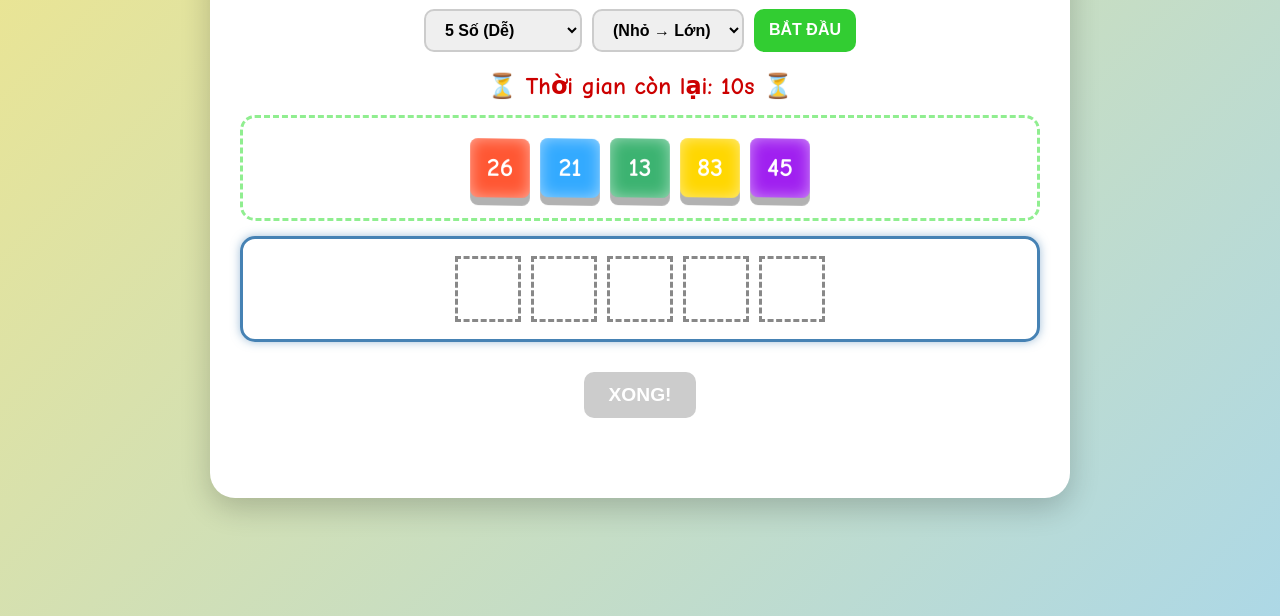
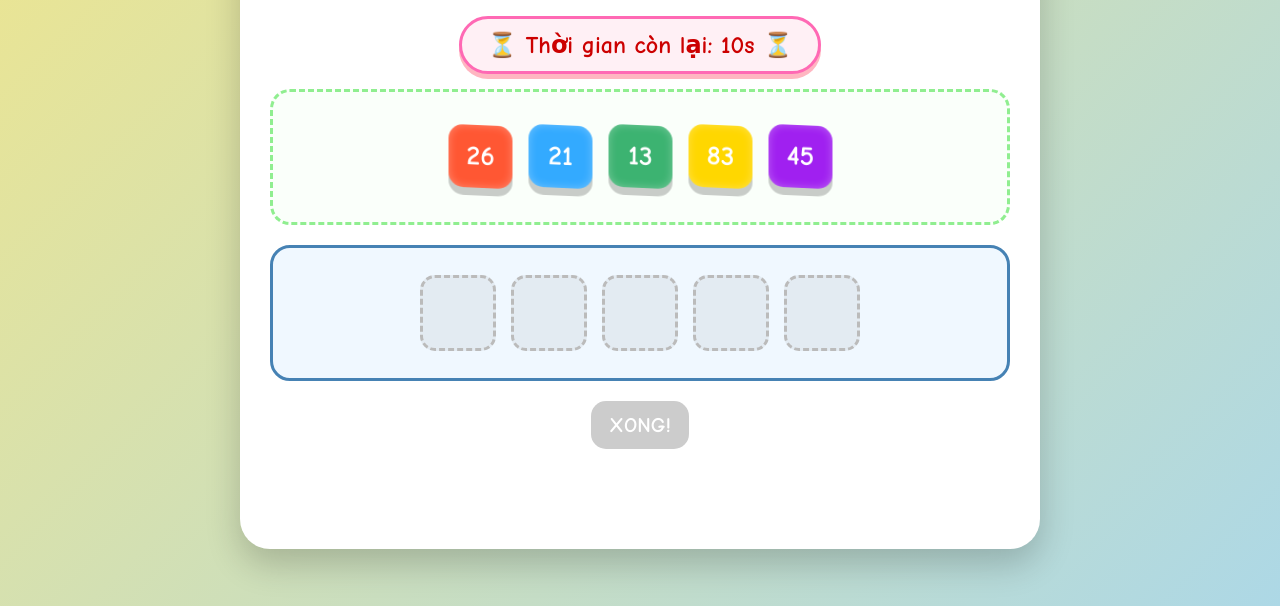
Before and after one commit to taunv/Game_sap_xep_so, a plain HTML site: page index.html in a window 1280 px wide. Shown: the part 224-840 px from the top of the page. Drawn offline with Linux system fonts and the light colour scheme.

```diff
--- a/style_optimized.css
+++ b/style_optimized.css
@@ -6,195 +6,106 @@
     align-items: center;
     min-height: 100vh;
     margin: 0;
-    padding: 20px;
+    padding: 15px;
 }
 
 #game-container {
     background-color: #fff;
-    border-radius: 25px;
-    box-shadow: 0 10px 30px rgba(0, 0, 0, 0.2);
+    border-radius: 30px;
+    box-shadow: 0 15px 35px rgba(0, 0, 0, 0.2);
     padding: 30px;
     max-width: 800px;
-    width: 95%;
+    width: 100%;
     text-align: center;
+    box-sizing: border-box;
 }
 
-h1 {
-    color: #ff69b4;
-    margin-bottom: 25px;
+h1 { color: #ff69b4; margin-bottom: 20px; font-size: 2rem; }
+
+#timer-area {
+    background: #fff0f5;
+    display: inline-block;
+    padding: 12px 25px;
+    border-radius: 50px;
+    border: 3px solid #ff69b4;
+    margin-bottom: 20px;
+    font-size: 1.4em;
+    font-weight: bold;
+    color: #cc0000;
+    box-shadow: 0 5px 0 #ffb6c1;
 }
 
-/* --- Control Area --- */
 #controls-area {
     display: flex;
     justify-content: center;
     gap: 10px;
-    margin-bottom: 20px;
+    margin-bottom: 25px;
     flex-wrap: wrap;
 }
+
 select, button {
-    padding: 10px 15px;
-    border-radius: 10px;
-    border: 2px solid #ccc;
+    padding: 12px 18px;
+    border-radius: 15px;
+    border: 2px solid #ddd;
     font-size: 16px;
     cursor: pointer;
     font-weight: bold;
-}
-#startButton {
-    background-color: #32cd32;
-    color: white;
-    border: none;
-    transition: transform 0.2s;
-}
-#startButton:hover {
-    transform: translateY(-2px);
-}
-#checkButton {
-    background-color: #00bfff;
-    color: white;
-    border: none;
-    font-size: 1.2em;
-    padding: 12px 25px;
-    margin-top: 15px;
-    transition: transform 0.2s;
-}
-#checkButton:hover:not(:disabled) {
-    transform: scale(1.05);
-}
-#checkButton:disabled {
-    background-color: #ccc;
-    cursor: not-allowed;
+    font-family: inherit;
 }
 
-/* --- Khu vực chứa số --- */
+#startButton { background: #32cd32; color: white; border: none; box-shadow: 0 5px 0 #228b22; }
+#checkButton { background: #00bfff; color: white; border: none; font-size: 1.3em; box-shadow: 0 6px 0 #008b8b; }
+#muteButton { background: #ff9800; color: white; border: none; box-shadow: 0 5px 0 #e68a00; }
+
+button:disabled { background: #ccc !important; box-shadow: none !important; transform: none !important; cursor: not-allowed; }
+button:active { transform: translateY(3px); box-shadow: none; }
+
 .number-container {
-    min-height: 70px;
+    min-height: 90px;
     border: 3px dashed #90ee90;
-    border-radius: 15px;
-    padding: 15px;
-    margin-bottom: 15px;
+    border-radius: 20px;
+    padding: 20px;
+    margin-bottom: 20px;
     display: flex;
     justify-content: center;
     flex-wrap: wrap;
     align-items: center;
-    gap: 10px;
-}
-#sorted-container {
-    border: 3px solid #4682b4;
-    box-shadow: 0 0 10px rgba(70, 130, 180, 0.5);
+    gap: 15px;
+    background-color: #fafffa;
 }
 
-/* --- Khối số (3D Cube) --- */
+#sorted-container { border: 3px solid #4682b4; background-color: #f0f8ff; }
+
 .number-block {
-    width: 60px;
-    height: 60px;
-    line-height: 60px;
-    font-size: 26px;
-    font-weight: 900;
-    color: white;
-    border-radius: 8px;
-    cursor: pointer;
-
-    /* Thiết lập hiệu ứng chuyển động */
-    transition: all 0.5s cubic-bezier(0.68, -0.55, 0.265, 1.55);
-
-    /* Hiệu ứng 3D đẹp mắt */
-    transform: rotateX(10deg) rotateY(5deg);
-    box-shadow: 0 8px 0 rgba(0, 0, 0, 0.3),
-                0 0 15px rgba(255, 255, 255, 0.5) inset;
-
+    width: 65px; height: 65px; line-height: 65px;
+    font-size: 28px; font-weight: 900; color: white;
+    border-radius: 15px; cursor: pointer;
+    transition: all 0.6s cubic-bezier(0.175, 0.885, 0.32, 1.275);
+    transform: rotateX(15deg) rotateY(10deg);
+    box-shadow: 0 8px 0 rgba(0,0,0,0.2), 0 0 10px rgba(255,255,255,0.3) inset;
     position: relative;
+    user-select: none;
 }
 
-/* Khối đã được chọn */
-.number-block.selected {
-    transform: translateY(-10px) rotateX(10deg) rotateY(5deg) scale(1.1);
-    box-shadow: 0 15px 0 rgba(0, 0, 0, 0.3);
-    z-index: 10;
+.placeholder {
+    width: 70px; height: 70px; border: 3px dashed #bbb;
+    background-color: rgba(0,0,0,0.05); border-radius: 15px;
 }
 
-/* Placeholder (khối rỗng) */
-.placeholder {
-    width: 60px;
-    height: 60px;
-    border: 3px dashed #888;
-    background-color: transparent;
-    box-shadow: none !important;
-    transform: none !important;
-    line-height: normal;
-    font-size: 1px;
-    cursor: default;
-    position: relative;
-    display: flex;
-    justify-content: center;
-    align-items: center;
-}
-.placeholder.filled {
-    border: none;
-    background-color: transparent;
-}
-.placeholder .number-block {
-    /* Đảm bảo khối trong placeholder vẫn có màu */
-    position: relative;
-    top: 0;
-    left: 0;
-    margin: 0;
-    transform: none;
-    transition: all 0.5s cubic-bezier(0.68, -0.55, 0.265, 1.55);
-}
+.invisible-ghost { visibility: hidden; pointer-events: none; }
+.hidden-container { display: none !important; }
 
-/* TẠO CLASS MỚI ĐỂ ẨN KHỐI GỐC NHƯNG GIỮ VỊ TRÍ */
-.number-block.invisible-ghost {
-    visibility: hidden; /* Ẩn đi nhưng vẫn chiếm chỗ */
-    pointer-events: none; /* Không cho click */
-}
+/* Colors */
+.color-0 { background-color: #ff5733; } .color-1 { background-color: #33aaff; }
+.color-2 { background-color: #3cb371; } .color-3 { background-color: #ffd700; }
+.color-4 { background-color: #a020f0; } .color-5 { background-color: #ff1493; }
+.color-6 { background-color: #00ced1; } .color-7 { background-color: #ffa500; }
+.color-8 { background-color: #8b4513; } .color-9 { background-color: #7cfc00; }
 
-/* --- ĐỊNH NGHĨA MÀU SẮC CHO KHỐI SỐ --- */
-/* BẮT BUỘC KHÔNG THAY ĐỔI ĐỂ KHẮC PHỤC LỖI MÀU */
-.color-0 { background-color: #ff5733; } /* Đỏ san hô */
-.color-1 { background-color: #33aaff; } /* Xanh biển tươi */
-.color-2 { background-color: #3cb371; } /* Xanh lá cây */
-.color-3 { background-color: #ffd700; } /* Vàng Gold */
-.color-4 { background-color: #a020f0; } /* Tím nhạt */
-.color-5 { background-color: #ff1493; } /* Hồng đậm */
-.color-6 { background-color: #00ced1; } /* Xanh ngọc */
-.color-7 { background-color: #ffa500; } /* Cam */
-.color-8 { background-color: #8b4513; } /* Nâu */
-.color-9 { background-color: #7cfc00; } /* Xanh lá chuối */
+#feedback-area { margin-top: 20px; padding: 25px; border-radius: 20px; font-weight: bold; }
+.feedback-correct { background-color: #e6ffe6; color: #38761d; border: 3px solid #b7e1cd; }
+.feedback-wrong { background-color: #fff0f0; color: #cc0000; border: 3px solid #f4cccc; }
 
-/* --- Phản hồi kết quả --- */
-#feedback-area {
-    margin-top: 20px;
-    padding: 15px;
-    border-radius: 10px;
-    font-size: 1.1em;
-    font-weight: bold;
-    text-align: center;
-}
-.feedback-correct {
-    background-color: #e6ffe6;
-    color: #38761d;
-    border: 2px solid #38761d;
-}
-.feedback-wrong {
-    background-color: #ffe6e6;
-    color: #cc0000;
-    border: 2px solid #cc0000;
-}
-.error-block {
-    border: 5px solid red;
-    animation: shake 0.5s;
-}
-@keyframes shake {
-    0%, 100% { transform: translateX(0); }
-    20%, 60% { transform: translateX(-5px); }
-    40%, 80% { transform: translateX(5px); }
-}
-.sorted-illustration .number-block {
-    transform: none;
-    box-shadow: 0 4px 0 rgba(0, 0, 0, 0.3);
-}
-
-.hidden-container {
-    display: none !important;
-}
+.error-block { border: 5px solid #ff0000 !important; animation: shake 0.5s; box-shadow: 0 0 20px #ff0000; }
+@keyframes shake { 0%, 100% { transform: translateX(0); } 25% { transform: translateX(-10px); } 75% { transform: translateX(10px); } }
+.sorted-illustration .number-block { transform: scale(0.85); box-shadow: 0 4px 0 rgba(0,0,0,0.2); }
```
